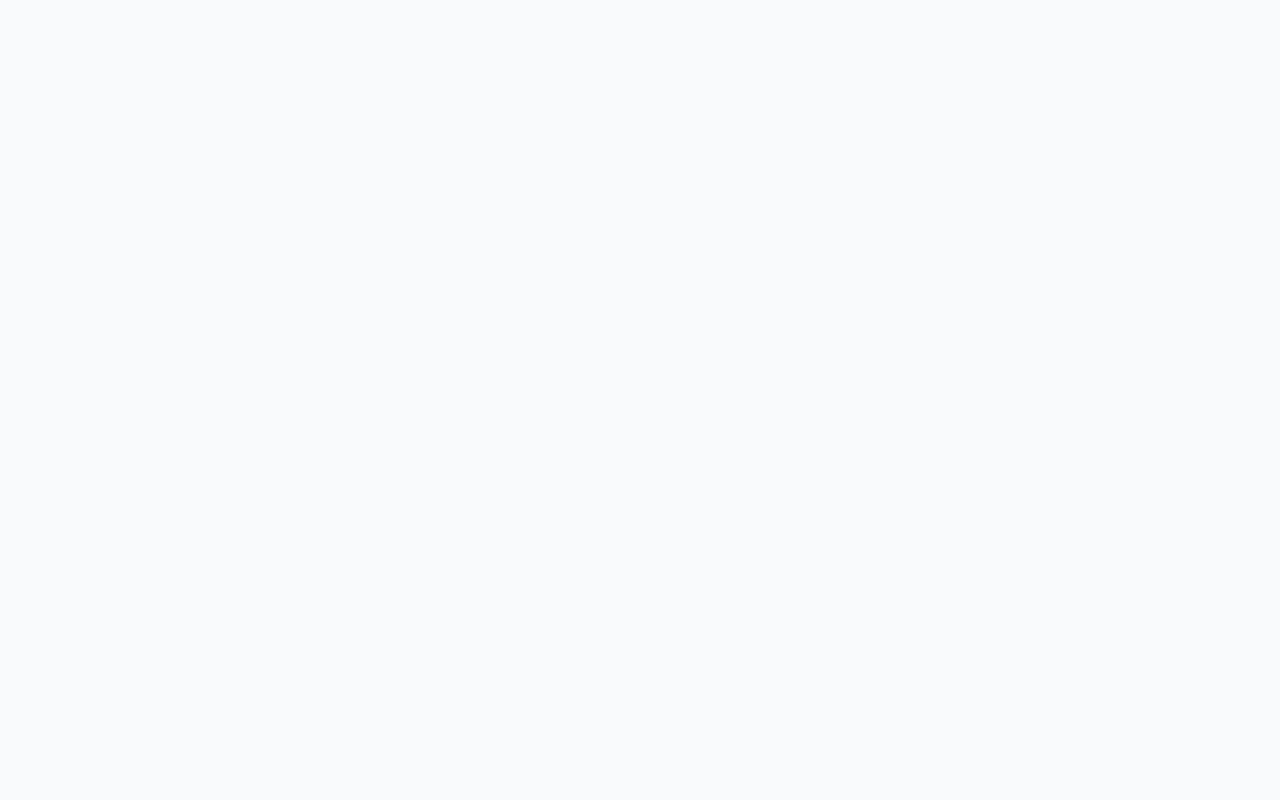
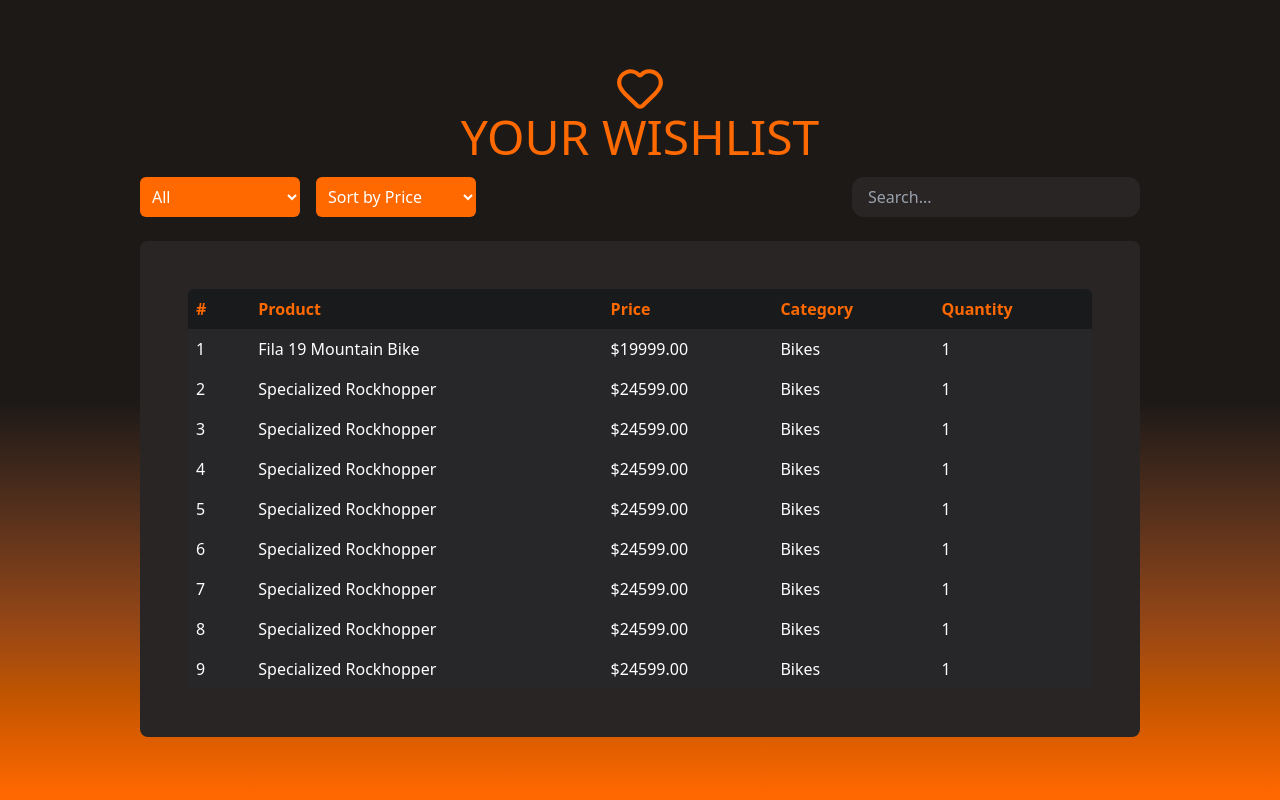
Before and after one commit to lakbaycavite/elmo-bicycle-shop-web, a React (Vite) app: page /customer/wishlist in a window 1280 px wide. Before the commit this address had no page. Built offline with nearby package versions, Linux system fonts and the light colour scheme.

Commit message:
add page and routes for wishlist

```diff
--- a/src/App.jsx
+++ b/src/App.jsx
@@ -17,6 +17,7 @@ import AdminDashboard from './pages/admin/Dashboard'
 // Staff pages
 import StaffDashboard from './pages/staff/Dashboard'
 import Cart from './pages/post-auth/Cart'
+import Wishlist from './pages/post-auth/Wishlist';
 
 function App() {
   return (
@@ -32,6 +33,7 @@ function App() {
           <Route path="/customer/home" element={<CustomerHome />} />
           <Route path="/customer/products" element={<Products />} />
           <Route path="/customer/bikes-category" element={<BikesCategory />} />
+          <Route path="/customer/wishlist" element={<Wishlist />} />
 
           <Route path="/customer/cart" element={<Cart />} />
 
--- /dev/null
+++ b/src/pages/post-auth/Wishlist.jsx
@@ -0,0 +1,197 @@
+import { Heart } from 'lucide-react';
+import React, { useState } from 'react'
+
+const Wishlist = () => {
+
+    const wishlistsData = [{
+        id: 1,
+        name: "Fila 19 Mountain Bike",
+        category: "Bikes",
+        price: 19999.00,
+        image: "https://images.unsplash.com/photo-1465101162946-4377e57745c3",
+        quantity: 1
+    },
+
+    {
+        id: 2,
+        name: "Specialized Rockhopper",
+        category: "Bikes",
+        price: 24599.00,
+        image: "https://images.unsplash.com/photo-1485965120184-e220f721d03e",
+        quantity: 1
+    },
+
+    {
+        id: 3,
+        name: "Specialized Rockhopper",
+        category: "Bikes",
+        price: 24599.00,
+        image: "https://images.unsplash.com/photo-1485965120184-e220f721d03e",
+        quantity: 1
+    },
+    {
+        id: 4,
+        name: "Specialized Rockhopper",
+        category: "Bikes",
+        price: 24599.00,
+        image: "https://images.unsplash.com/photo-1485965120184-e220f721d03e",
+        quantity: 1
+    },
+    {
+        id: 5,
+        name: "Specialized Rockhopper",
+        category: "Bikes",
+        price: 24599.00,
+        image: "https://images.unsplash.com/photo-1485965120184-e220f721d03e",
+        quantity: 1
+    },
+    {
+        id: 6,
+        name: "Specialized Rockhopper",
+        category: "Bikes",
+        price: 24599.00,
+        image: "https://images.unsplash.com/photo-1485965120184-e220f721d03e",
+        quantity: 1
+    },
+    {
+        id: 7,
+        name: "Specialized Rockhopper",
+        category: "Bikes",
+        price: 24599.00,
+        image: "https://images.unsplash.com/photo-1485965120184-e220f721d03e",
+        quantity: 1
+    },
+    {
+        id: 8,
+        name: "Specialized Rockhopper",
+        category: "Bikes",
+        price: 24599.00,
+        image: "https://images.unsplash.com/photo-1485965120184-e220f721d03e",
+        quantity: 1
+    },
+    {
+        id: 9,
+        name: "Specialized Rockhopper",
+        category: "Bikes",
+        price: 24599.00,
+        image: "https://images.unsplash.com/photo-1485965120184-e220f721d03e",
+        quantity: 1
+    },
+    {
+        id: 10,
+        name: "Specialized Rockhopper",
+        category: "Bikes",
+        price: 24599.00,
+        image: "https://images.unsplash.com/photo-1485965120184-e220f721d03e",
+        quantity: 1
+    },
+    {
+        id: 11,
+        name: "Specialized Rockhopper",
+        category: "Bikes",
+        price: 24599.00,
+        image: "https://images.unsplash.com/photo-1485965120184-e220f721d03e",
+        quantity: 1
+    },
+    {
+        id: 12,
+        name: "Specialized Rockhopper",
+        category: "Bikes",
+        price: 24599.00,
+        image: "https://images.unsplash.com/photo-1485965120184-e220f721d03e",
+        quantity: 1
+    }, {
+        id: 13,
+        name: "Specialized Rockhopper",
+        category: "Bikes",
+        price: 24599.00,
+        image: "https://images.unsplash.com/photo-1485965120184-e220f721d03e",
+        quantity: 1
+    },
+    {
+        id: 14,
+        name: "Specialized Rockhopper",
+        category: "Bikes",
+        price: 24599.00,
+        image: "https://images.unsplash.com/photo-1485965120184-e220f721d03e",
+        quantity: 1
+    },
+    {
+        id: 15,
+        name: "Trek FX Sport 4",
+        category: "Bikes",
+        price: 31999.00,
+        image: "https://images.unsplash.com/photo-1571068316344-75bc76f77890",
+        quantity: 2
+    }
+        , {
+        id: 16,
+        name: "Trek FX Sport 4",
+        category: "Bikes",
+        price: 31999.00,
+        image: "https://images.unsplash.com/photo-1571068316344-75bc76f77890",
+        quantity: 2
+    }]
+
+
+    const [wishlists, setWishlists] = useState(wishlistsData);
+
+    return (
+        <div className="w-full min-h-screen flex justify-center items-center bg-gradient-to-b from-stone-900 via-stone-900 to-orange-500 flex-col p-4">
+            <Heart className='text-orange-500' size={50} />
+            <p className='text-orange-500 text-3xl md:text-4xl lg:text-5xl mb-6'>YOUR WISHLIST</p>
+            <div className='bg-transparent w-full max-w-[1000px]'>
+
+                <div className='w-full flex flex-col sm:flex-row justify-between gap-4 mb-4'>
+                    <div className='flex flex-col sm:flex-row gap-3 w-72 sm:w-auto'>
+                        <select className=" rounded-md p-2 w-full sm:w-40 text-white" aria-label="Category filter" style={{ background: "#ff6900" }}>
+                            <option selected>All</option>
+                            <option value="1">One</option>
+                            <option value="2">Two</option>
+                            <option value="3">Three</option>
+                        </select>
+                        <select className="rounded-md p-2 sm:w-40 text-white" aria-label="Price sort" style={{ background: "#ff6900" }}>
+                            <option selected>Sort by Price</option>
+                            <option value="1">1-1000</option>
+                            <option value="2">1000-3000</option>
+                            <option value="3">3000-7000</option>
+                        </select>
+                    </div>
+                    <input
+                        className="w-full sm:w-72 h-10 bg-stone-800 rounded-xl pl-4 placeholder-gray-400 text-white"
+                        placeholder="Search..."
+                        type="text"
+                    />
+                </div>
+                <div className='bg-stone-800 w-full rounded-lg p-5 md:p-5' style={{ maxHeight: '500px' }}>
+                    <div className='overflow-auto max-h-[400px]'>
+                        <table className="min-w-full rounded-top" style={{ background: "#27272a", borderCollapse: "collapse" }}>
+                            <thead className="sticky top-0 z-10">
+                                <tr>
+                                    <th scope="col" className="rounded-tl-md p-2 text-left" style={{ background: "#181a1b", color: "#ff6900", border: "none" }}>#</th>
+                                    <th scope="col" className="p-2 text-left" style={{ background: "#181a1b", color: "#ff6900", border: "none" }}>Product</th>
+                                    <th scope="col" className="p-2 text-left" style={{ background: "#181a1b", color: "#ff6900", border: "none" }}>Price</th>
+                                    <th scope="col" className="p-2 text-left" style={{ background: "#181a1b", color: "#ff6900", border: "none" }}>Category</th>
+                                    <th scope="col" className="rounded-tr-md p-2 text-left" style={{ background: "#181a1b", color: "#ff6900", border: "none" }}>Quantity</th>
+                                </tr>
+                            </thead>
+                            <tbody>
+                                {wishlists.map((item, index) => (
+                                    <tr key={item.id} style={{ background: "transparent", border: "none" }}>
+                                        <td scope="row" className="p-2" style={{ background: "transparent", color: "white", border: "none" }}>{index + 1}</td>
+                                        <td className="p-2" style={{ background: "transparent", color: "white", border: "none" }}>{item.name}</td>
+                                        <td className="p-2" style={{ background: "transparent", color: "white", border: "none" }}>${item.price.toFixed(2)}</td>
+                                        <td className="p-2" style={{ background: "transparent", color: "white", border: "none" }}>{item.category}</td>
+                                        <td className="p-2" style={{ background: "transparent", color: "white", border: "none" }}>{item.quantity}</td>
+                                    </tr>
+                                ))}
+                            </tbody>
+                        </table>
+                    </div>
+                </div>
+            </div>
+        </div >
+    )
+}
+
+export default Wishlist
```
